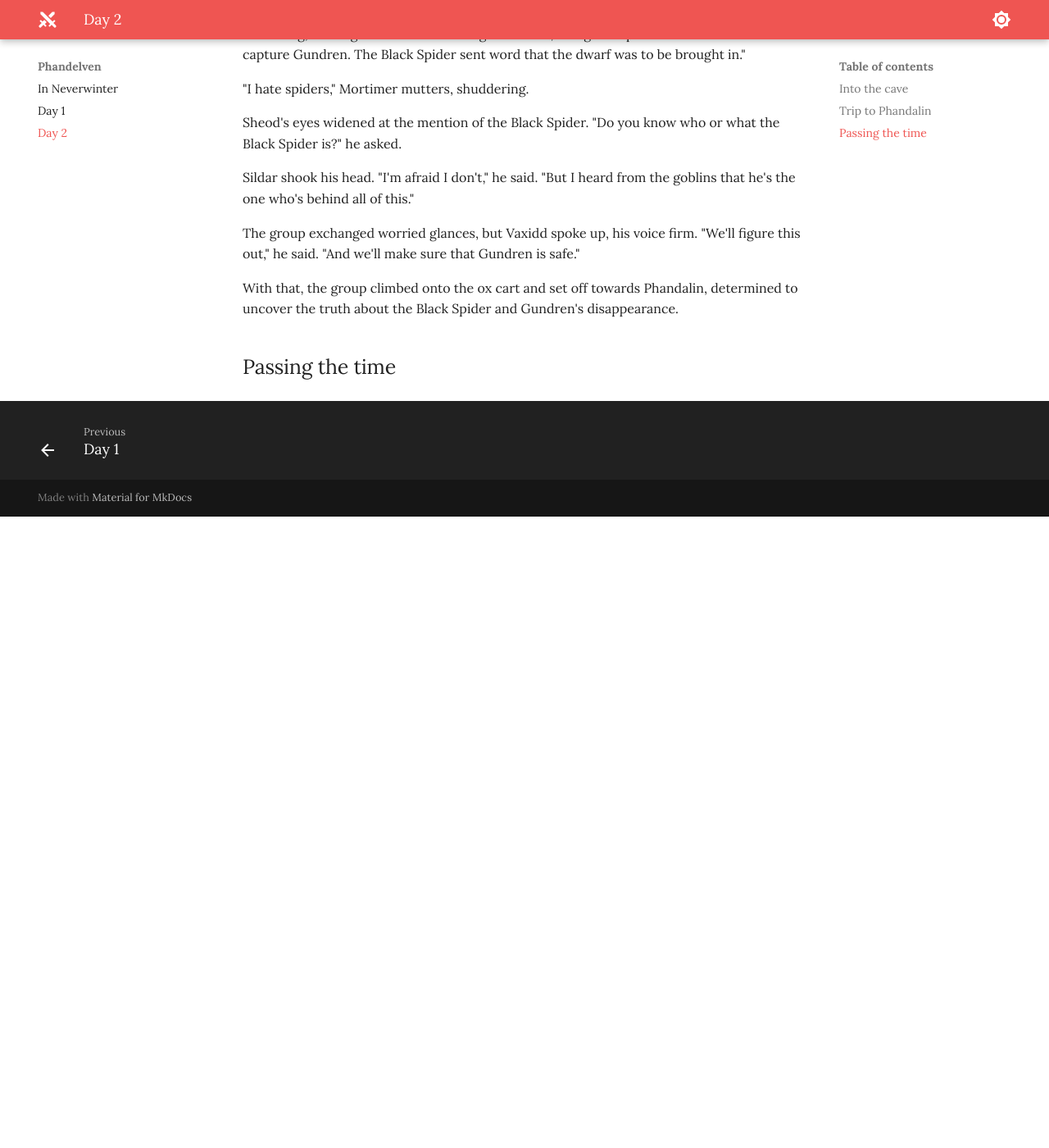
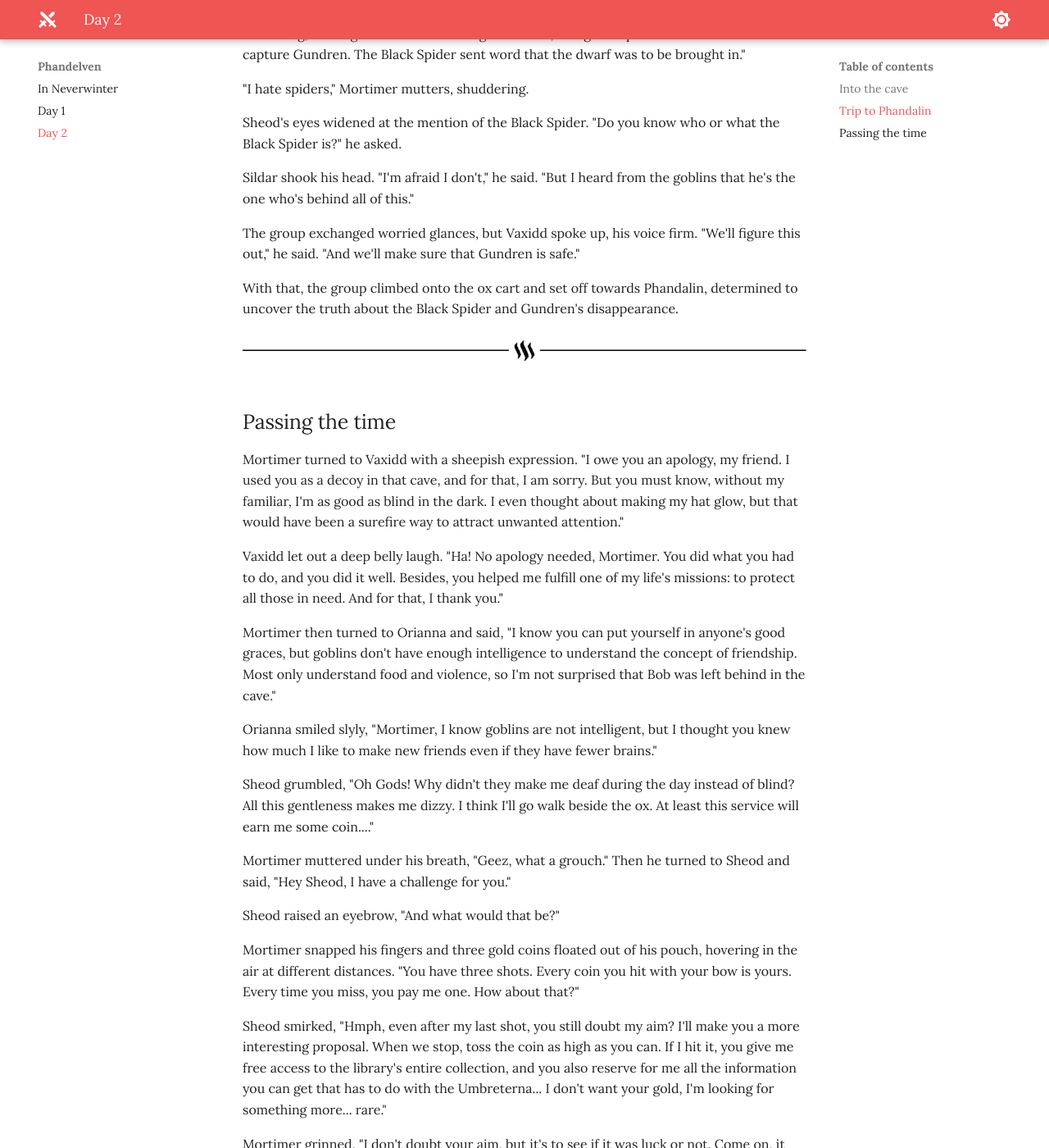
Before and after one commit to jonasmcferreira/adventures, an MkDocs documentation site: the page built from docs/phandelven/02.md, in a window 1280 px wide and 1400 px high, scrolled down 5918 px. Shown: the whole window at 82% size. Built offline with MkDocs 1.6.1 and Material for MkDocs 9.7.7, drawn with Linux system fonts in a browser that asks for light colours; before the commit the page ends 6548 px from its top, so only the background shows below that; some of the changed text lies outside the part shown.

Commit message:
modified docs/phandelven/02.md

```diff
--- a/docs/phandelven/02.md
+++ b/docs/phandelven/02.md
@@ -146,4 +146,33 @@ The group exchanged worried glances, but Vaxidd spoke up, his voice firm. "We'll
 
 With that, the group climbed onto the ox cart and set off towards Phandalin, determined to uncover the truth about the Black Spider and Gundren's disappearance.
 
+![page break](../images/page-break.png)
+
 ## Passing the time
+
+
+Mortimer turned to Vaxidd with a sheepish expression. "I owe you an apology, my friend. I used you as a decoy in that cave, and for that, I am sorry. But you must know, without my familiar, I'm as good as blind in the dark. I even thought about making my hat glow, but that would have been a surefire way to attract unwanted attention."
+
+Vaxidd let out a deep belly laugh. "Ha! No apology needed, Mortimer. You did what you had to do, and you did it well. Besides, you helped me fulfill one of my life's missions: to protect all those in need. And for that, I thank you."
+
+Mortimer then turned to Orianna and said, "I know you can put yourself in anyone's good graces, but goblins don't have enough intelligence to understand the concept of friendship. Most only understand food and violence, so I'm not surprised that Bob was left behind in the cave."
+
+Orianna smiled slyly, "Mortimer, I know goblins are not intelligent, but I thought you knew how much I like to make new friends even if they have fewer brains."
+
+Sheod grumbled, "Oh Gods! Why didn't they make me deaf during the day instead of blind? All this gentleness makes me dizzy. I think I'll go walk beside the ox. At least this service will earn me some coin...."
+
+Mortimer muttered under his breath, "Geez, what a grouch." Then he turned to Sheod and said, "Hey Sheod, I have a challenge for you."
+
+Sheod raised an eyebrow, "And what would that be?"
+
+Mortimer snapped his fingers and three gold coins floated out of his pouch, hovering in the air at different distances. "You have three shots. Every coin you hit with your bow is yours. Every time you miss, you pay me one. How about that?"
+
+Sheod smirked, "Hmph, even after my last shot, you still doubt my aim? I'll make you a more interesting proposal. When we stop, toss the coin as high as you can. If I hit it, you give me free access to the library's entire collection, and you also reserve for me all the information you can get that has to do with the Umbreterna... I don't want your gold, I'm looking for something more... rare."
+
+Mortimer grinned, "I don't doubt your aim, but it's to see if it was luck or not. Come on, it helps pass the time. And I'm happy to give you whatever I can tell you about Umbreterna. By the way, in Common it's called the Underdark."
+
+Sheod took aim and shot an arrow, hitting the nearest coin with a loud ding.
+
+Mortimer clapped, "Bravo! One coin you've already won. Do you still want to try your luck on the others?" The coins began to levitate and move away.
+
+Sheod smirked, "Keep them, Mage. As proof of being one of the few I enjoy the company of. Except for the moments of exaggerated tenderness. I'm really going to check the horizon to see how far away we still are."
```
